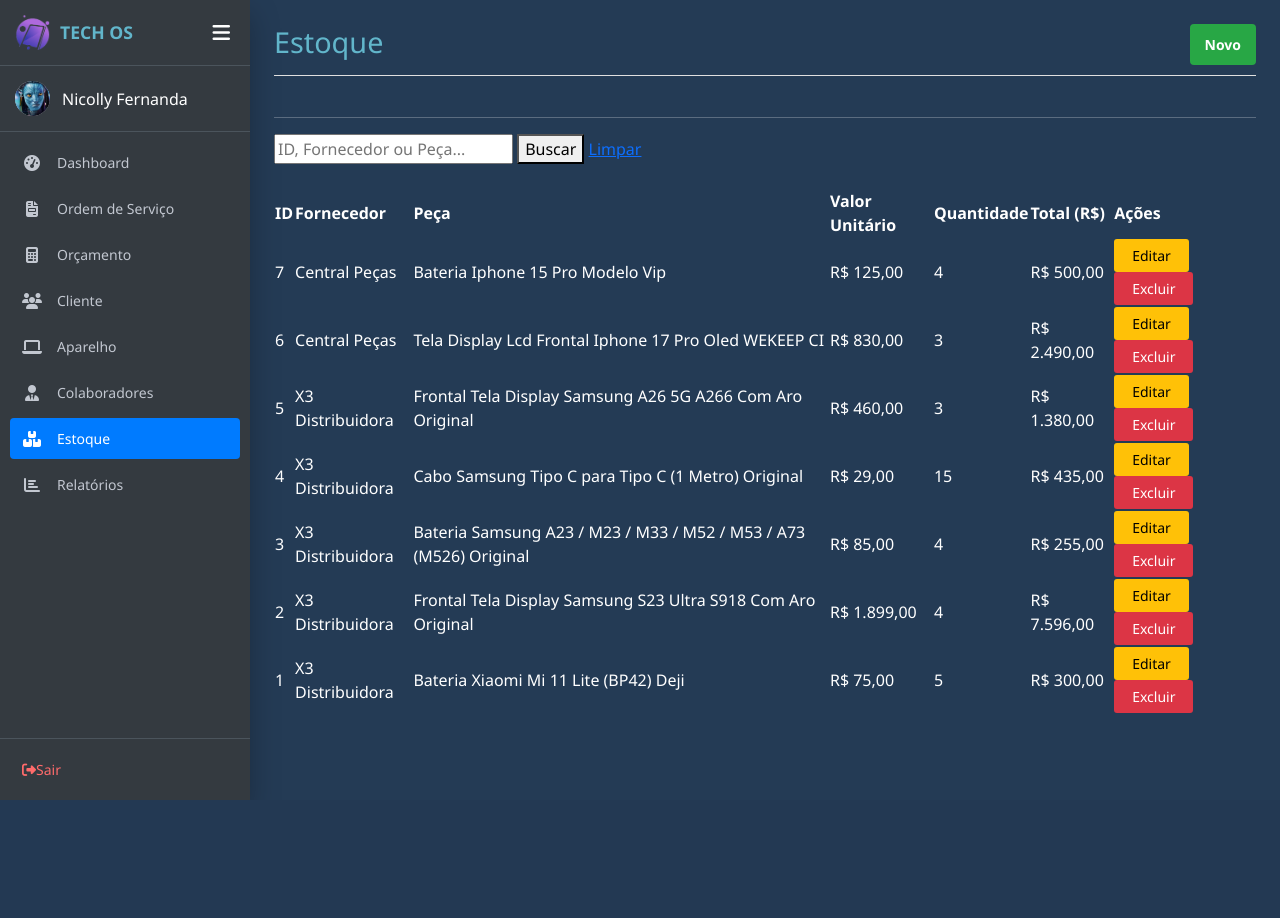
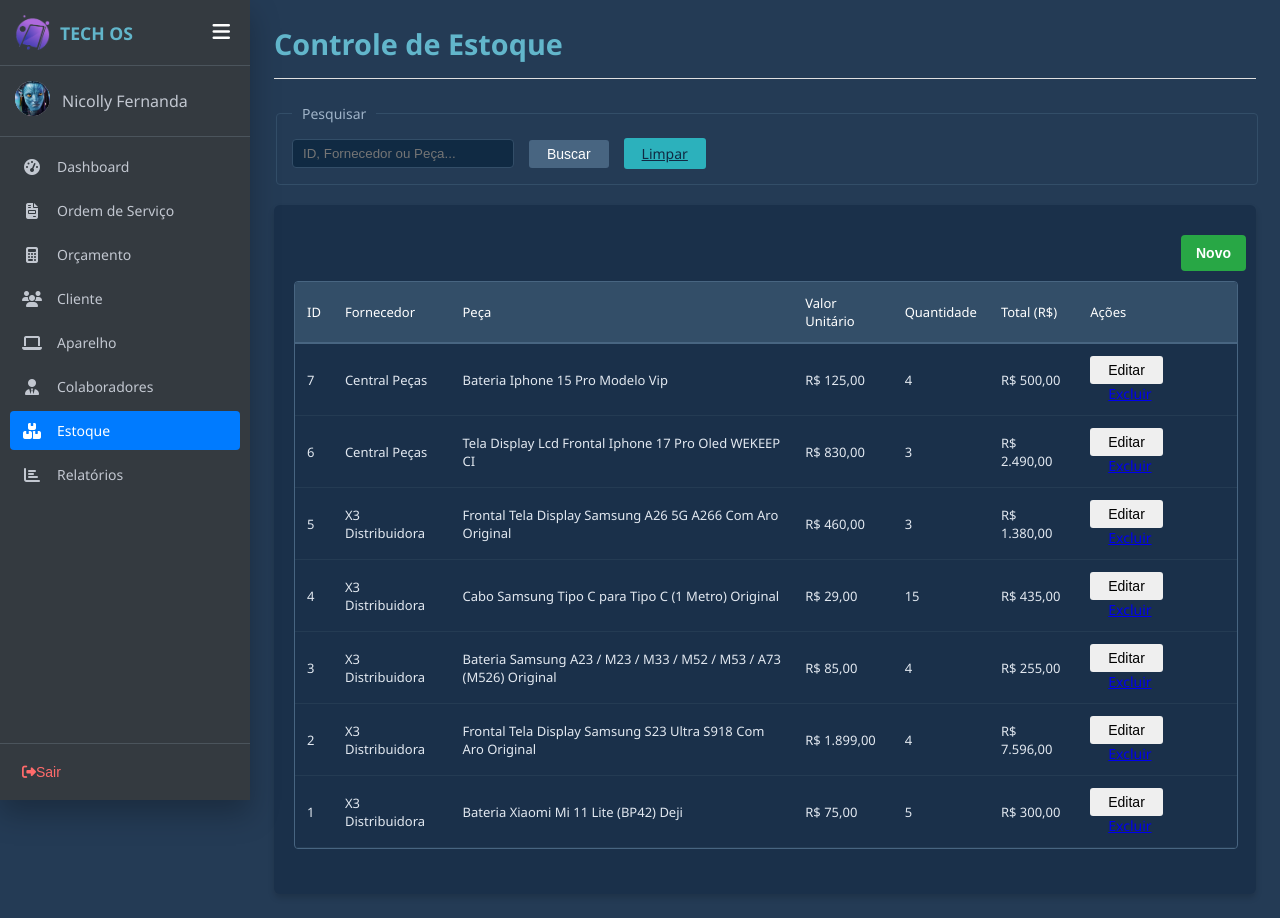
Before and after one commit to thayanecalistro/TechOs, a PHP site: page /estoque.php in a window 1280 px wide. Before the commit the page ends 800 px from the top, so only its background shows below. Run offline with PHP 8.4, Linux system fonts and the light colour scheme; the visitor is signed in with stand-in values (Sample User, id 1); data comes from the database, SQL or seed files in the repository.

Commit message:
Tela de estoque

```diff
--- a/estoque.php
+++ b/estoque.php
@@ -1,7 +1,6 @@
 <?php
 session_start();
 
-// estoque.php
 include("php/funcoes.php");
 $currentPage = 'estoque';
 require_once('includes/conexao.php');
@@ -16,17 +15,13 @@ $linhasTabelaEstoque = listarProdutosEstoque($conn, $pesquisa);
 ?>
 
 <!DOCTYPE html>
-<html lang="pt-br">
+<html lang="pt-BR">
 <head>
     <meta charset="UTF-8">
     <meta name="viewport" content="width=device-width, initial-scale=1.0">
-    <title>Controle de Estoque</title>
-
-    <link rel="stylesheet" href="https://cdn.jsdelivr.net/npm/bootstrap@5.3.3/dist/css/bootstrap.min.css">
+    <title>TechOS - Estoque</title>
     <link rel="stylesheet" href="css/style_geral.css">
-    <link rel="stylesheet" href="css/style_orcamento.css">
     <link rel="stylesheet" href="css/estoque.css">
-
 </head>
 <body>
     <?php include('sidebar.php'); ?>
@@ -34,22 +29,30 @@ $linhasTabelaEstoque = listarProdutosEstoque($conn, $pesquisa);
     <div class="page-content">
         <div class="os-header">
             <div>
-                <h2>Estoque</h2>
+                <h2>Controle de Estoque</h2>
             </div>
-            <button type="button" class="btn btn-sucesso" data-bs-toggle="modal" data-bs-target="#modalEstoque">Novo</button>
-        </div>
-        <hr>
-
-        <div class="pesquisa-container">
-            <form method="POST" action="estoque.php">
-                <input type="text" name="busca" value="<?= htmlspecialchars($pesquisa) ?>" placeholder="ID, Fornecedor ou Peça..." class="input-pesquisa">
-                <button type="submit" class="btn-buscar">Buscar</button>
-                <a href="estoque.php" class="btn-limpar">Limpar</a>
-            </form>
         </div>
 
-        <div class="tabela-container mt-4">
-            <table class="tabela-estoque">
+        <fieldset class="search-fieldset">
+            <legend>Pesquisar</legend>
+            <form method="POST" action="estoque.php" id="formBusca">
+                <div class="search-box">
+                    <input type="text" id="pesquisar" name="busca" value="<?= htmlspecialchars($pesquisa) ?>" placeholder="ID, Fornecedor ou Peça...">
+                    <button type="submit" class="btn btn-blue" id="btnBuscar">Buscar</button>
+                    <a href="estoque.php" class="btn btn-cyan">Limpar</a>
+                </div>
+            </form>
+        </fieldset>
+
+        <div class="section-card">
+
+        <div class="footer-actions">
+        <button type="button" class="btn btn-sucesso" onclick="abrirModalEstoque()">Novo</button>
+        </div>
+
+
+            <div class="table-container">
+                <table class="os-table">
                     <thead>
                         <tr>
                             <th>ID</th>
@@ -67,52 +70,71 @@ $linhasTabelaEstoque = listarProdutosEstoque($conn, $pesquisa);
                 </table>
             </div>
         </div>
+    </div>
 
-    <div class="modal fade" id="modalEstoque">
-        <div class="modal-dialog  modal-large" >
-            <div class="modal-content">
-                <div class="modal-header">
+    <!-- MODAL DE CADASTRO / EDIÇÃO DE ESTOQUE -->
+    <div class="modal-overlay" id="modalEstoque">
+        <div class="modal-content modal-estoque-content">
+            <div class="modal-header-custom">
                 <h3 id="tituloModalEstoque">Novo Item</h3>
-                    <button type="button" class="btn-close" data-bs-dismiss="modal" aria-label="close"></button>
+                <button type="button" class="btn-close-custom" onclick="fecharModalEstoque()">&times;</button>
             </div>
+
             <form id="formEstoque" method="POST" action="php/salvarEstoque.php">
-                    <div class="modal-body">
+                <div class="modal-body-custom">
+                    <input type="hidden" name="idEstoque" id="idEstoque" value="">
 
                     <div class="form-grid">
-                        <input type="hidden" name="idEstoque" id="idEstoque" value="">
                         <div class="form-group">
-                                <label class="form-label">Fornecedor</label>
-                                <input type="text" name="NomeFornecedor" id="NomeFornecedor" class="form-control" required>
+                            <label>Fornecedor</label>
+                            <input type="text" name="NomeFornecedor" id="NomeFornecedor" required>
+                        </div>
+
+                        <div class="form-group">
+                            <label>Peça</label>
+                            <input type="text" name="peca" id="peca" required>
+                        </div>
+
+                        <div class="form-row">
+                            <div class="form-group">
+                                <label>Valor Unitário (R$)</label>
+                                <input type="number" step="0.01" id="valor" name="valor" oninput="calcularTotal()" required>
                             </div>
                             <div class="form-group">
-                                <label class="form-label">Peça</label>
-                                <input type="text" name="peca" id="peca" class="form-control" required>
+                                <label>Quantidade</label>
+                                <input type="number" id="qtd" name="quantidade" oninput="calcularTotal()" required>
                             </div>
+                        </div>
+
                         <div class="form-group">
-                                <label class="form-label">Valor Unitário (R$)</label>
-                                <input type="number" step="0.01" id="valor" name="valor" class="form-control" oninput="calcularTotal()" required>
-                            </div>
-                            <div class="form-group">
-                                <label class="form-label">Quantidade</label>
-                                <input type="number" id="qtd" name="quantidade" class="form-control" oninput="calcularTotal()" required>
-                            </div>
-                            <div class="form-group">
-                                <label class="form-label">Total (R$)</label>
-                                <input type="number" step="0.01" id="total" name="total" class="form-control" readonly>
+                            <label>Total (R$)</label>
+                            <input type="number" step="0.01" id="total" name="total" class="input-total" readonly>
                         </div>
                     </div>
                 </div>
 
-                    <div class="modal-footer">
-                        <button type="button" class="btn badge-reprovado" data-bs-dismiss="modal">Cancelar</button>
-                        <button type="submit" class="btn badge-aprovado">Salvar</button>
+                <div class="modal-buttons modal-footer-custom">
+                    <button type="button" class="btn btn-red" onclick="fecharModalEstoque()">Cancelar</button>
+                    <button type="submit" class="btn btn-sucesso">Salvar</button>
                 </div>
             </form>
         </div>
     </div>
+
+                    <!--MODAL DE CONFIRMAÇÃO DE EXCLUSÃO-->
+    <div class="modal-overlay" id="confirmarExcluirModal" style="display: none; position: fixed; top: 0; left: 0; width: 100%; height: 100%; background: rgba(0,0,0,0.75); justify-content: center; align-items: center; z-index: 9999;">
+        <div class="modal-content" style="background: #0c1f32; padding: 25px; border-radius: 6px; width: 380px; border: 1px solid #ff4d4d; color: white; text-align: center;">
+            <h3 style="margin-top: 0; color: #ff4d4d;">Atenção!</h3>
+            <p style="margin: 20px 0; font-size: 15px; line-height: 1.5;">
+                Deseja realmente excluir o orçamento <strong id="textoIdExcluir" style="color: #62b6cb;"></strong>?<br>
+                <span style="font-size: 12px; color: #ffb3b3;">Esta ação não poderá ser desfeita.</span>
+            </p>
+            <div style="display: flex; gap: 12px; justify-content: center; margin-top: 20px;">
+                <button type="button" class="btn btn-red" id="btnConfirmarExclusaoDefinitiva" style="padding: 8px 20px; font-weight: bold;">Sim, Excluir</button>
+                <button type="button" class="btn" id="btnCancelarExclusao" style="background: #486581; color: white; padding: 8px 20px;">Cancelar</button>
             </div>
-
-
+        </div>
+    </div>
 
     <script src="https://cdn.jsdelivr.net/npm/bootstrap@5.3.3/dist/js/bootstrap.bundle.min.js"></script>
     <script src="js/estoque.js"></script>
--- a/includes/conexao.php
+++ b/includes/conexao.php
@@ -1,6 +1,6 @@
 <?php
 //CONECTAR AO BANCO
-    $conn = mysqli_connect("localhost:3307",
+    $conn = mysqli_connect("localhost",
                            "root",
                            "",
                            "techos");
--- a/js/estoque.js
+++ b/js/estoque.js
@@ -69,5 +69,17 @@ document.addEventListener('DOMContentLoaded', function() {
         });
     }
 
+    // Ativa a tecla ENTER no campo de pesquisa
+    document.addEventListener('DOMContentLoaded', function() {
+        const inputPesquisar = document.getElementById('pesquisar');
+        if (inputPesquisar) {
+            inputPesquisar.addEventListener('keypress', function(e) {
+                if (e.key === 'Enter') {
+                    e.preventDefault();
+                    document.getElementById('formBusca').submit();
+                }
+            });
+        }
+    });
 
 });
--- a/php/funcaoestoque.php
+++ b/php/funcaoestoque.php
@@ -100,4 +100,6 @@ function listarProdutosEstoque($conn, $pesquisa = '') {
 
     return $html;
 }
+
+
 ?>
--- a/php/salvarEstoque.php
+++ b/php/salvarEstoque.php
@@ -1,6 +1,6 @@
 <?php
 // php/salvarEstoque.php
-require_once('includes/conexao.php');
+require_once('../includes/conexao.php');
 require_once('funcaoEstoque.php');
 
 // Se for envio do formulário via link (Excluir)
```
Also changed, not shown: novoEstoque.php (deleted, +0 -140 lines). Lines whose indentation alone changed are shown as unchanged.
